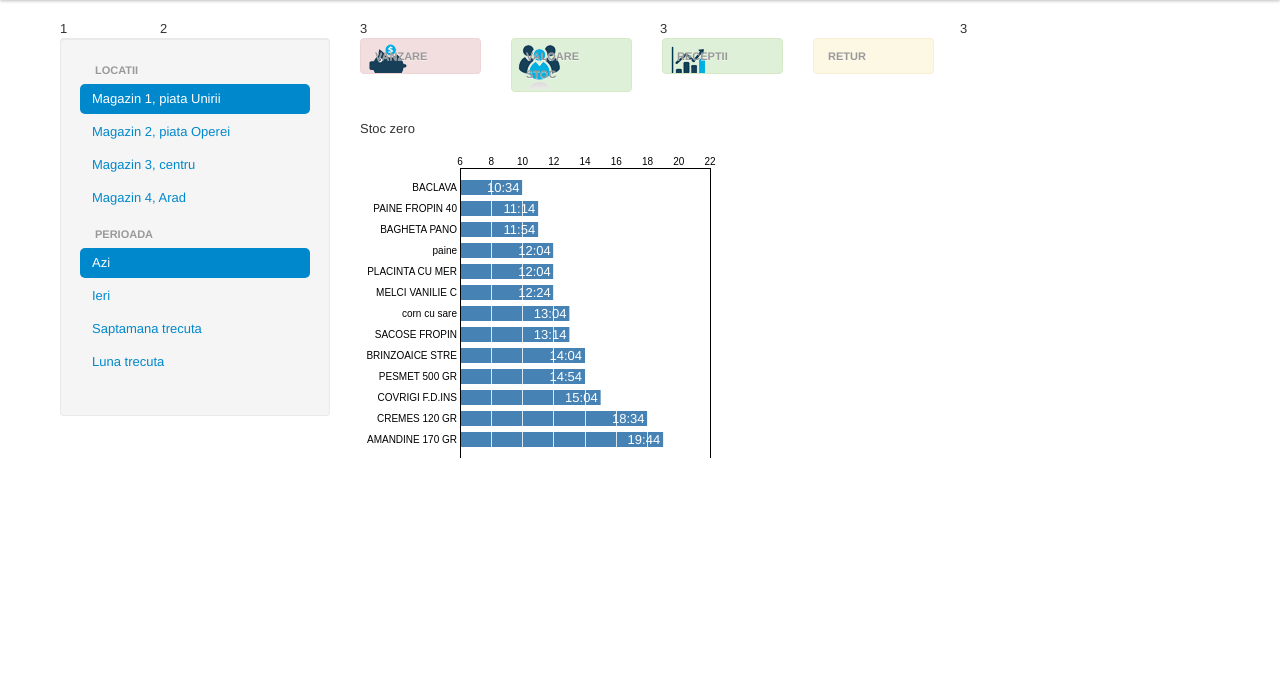
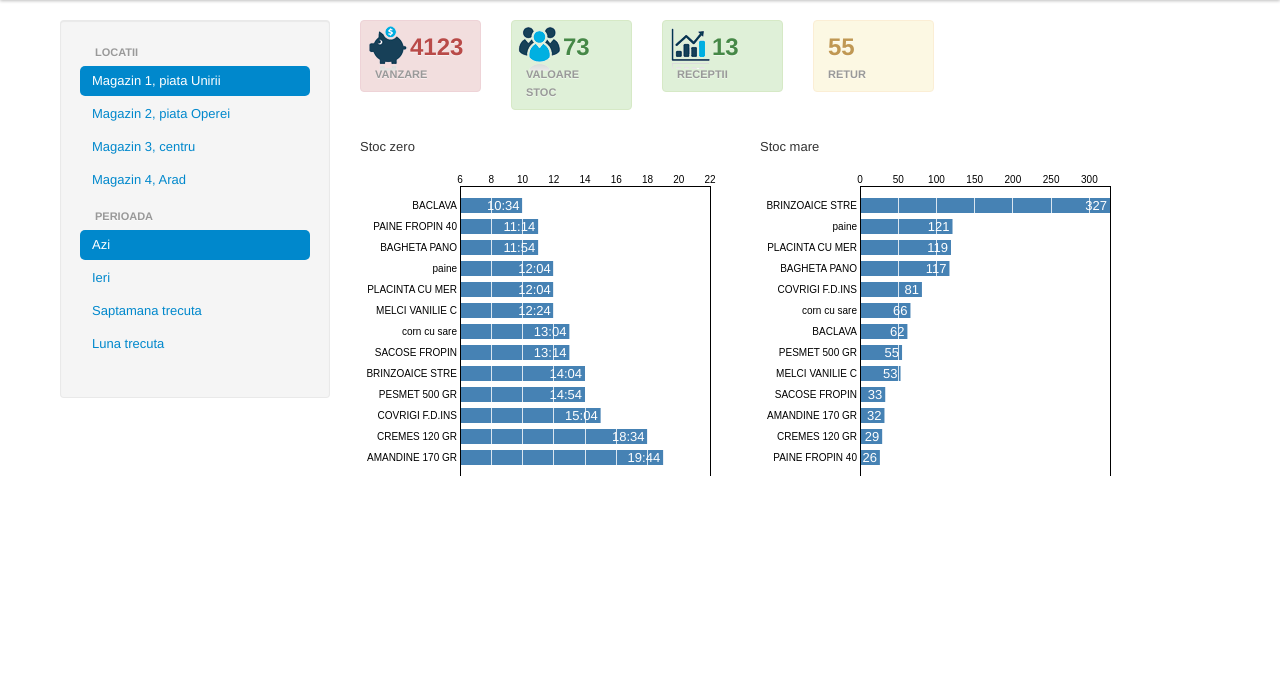
Before and after one commit to silviurusu/gesto, a Django app: template templates/stocuri.html in a window 1280 px wide. Shown: the part 40-715 px from the top of the page. Run offline with Django 3.2, Linux system fonts and the light colour scheme; the template is opened without the code that fills it, so the values that code supplies are empty.

Commit message:
grafic stoc mare

```diff
--- a/static/js/grafice.stocuri.js
+++ b/static/js/grafice.stocuri.js
@@ -22,6 +22,12 @@ var yAxis = d3.svg.axis()
     .tickSize(0);
 
 var svg = d3.select(".zeroStoc-chart").append("svg")
+    .attr("width", width + margin.right + margin.left)
+    .attr("height", height + margin.top + margin.bottom)
+    .append("g")
+    .attr("transform", "translate(" + margin.left + "," + margin.top + ")");
+
+var svg2 = d3.select(".stocMare-chart").append("svg")
     .attr("width", width + margin.right + margin.left)
     .attr("height", height + margin.top + margin.bottom)
     .append("g")
@@ -68,6 +74,47 @@ d3.csv("http://localhost:8000/static/js/stoczero.json", function(data) {
         .call(yAxis);
 });
 
+d3.csv("http://localhost:8000/static/js/stocmare.json", function(data) {
+
+    // Parse numbers, and sort by value.
+    data.forEach(function(d) {
+        d.value = +d.value;
+        d.name = d.name.substring(0,15);
+    });
+    data.sort(function(a, b) { return b.value - a.value; });
+
+    // Set the scale domain.
+    x.domain([0, d3.max(data, function(d){return d.value})]);
+    y.domain(data.map(function(d) { return d.name; }));
+
+    var bar = svg2.selectAll("g.bar")
+        .data(data)
+        .enter().append("g")
+        .attr("class", "bar")
+        .attr("transform", function(d) { return "translate(0," + y(d.name) + ")"; });
+
+    bar.append("rect")
+        .attr("width", function(d) { return x(d.value); })
+        .attr("height", y.rangeBand());
+
+    bar.append("text")
+        .attr("class", "value")
+        .attr("x", function(d) { return x(d.value); })
+        .attr("y", y.rangeBand() / 2)
+        .attr("dx", -3)
+        .attr("dy", ".35em")
+        .attr("text-anchor", "end")
+        .text(function(d) { return d.value; });
+
+    svg2.append("g")
+        .attr("class", "x axis")
+        .call(xAxis);
+
+    svg2.append("g")
+        .attr("class", "y axis")
+        .call(yAxis);
+
+});
 // Like d3.time.format, but faster.
 function parseDate(d) {
     return new Date(2011,
--- /dev/null
+++ b/static/js/stocmare.json
@@ -0,0 +1,14 @@
+datetimeNir,value,cod,name
+04010824,121,1,paine
+04010824,66,2,corn cu sare
+04010824,26,3,PAINE FROPIN 400 GR
+04010824,62,4,BACLAVA
+04010824,327,5,BRINZOAICE STREUSEL 100 GR
+04010824,81,6,COVRIGI F.D.INSIROPATI 100 GR.
+04010824,55,7,PESMET 500 GR
+04010824,33,8,SACOSE FROPIN
+04010824,29,9,CREMES 120 GR
+04010824,32,10,AMANDINE 170 GR.
+04010824,117,11,BAGHETA  PANO
+04010824,53,12,MELCI VANILIE CU UNT
+04010824,119,13,PLACINTA CU MERE 110 GR.
--- a/templates/base.html
+++ b/templates/base.html
@@ -72,13 +72,6 @@
       </div><!-- /header-->
 
       {% block content_title %}{% endblock %}
-      <div class="row show">
-        <div class="span1 ">1</div>
-        <div class="span2 ">2</div>
-        <div class="span3 ">3</div>
-        <div class="span3 ">3</div>
-        <div class="span3">3</div>
-      </div>
 
       {% block content %}{% endblock %}
 
--- a/templates/stocuri.html
+++ b/templates/stocuri.html
@@ -43,27 +43,30 @@
         <div class="span9">
             <div class="row">
                 <div class="piggy span1 table table-bordered alert alert-error piggy">
-                    <h2 id="valoarevanzari"></h2>
+                    <h2 id="valoarevanzari">4123</h2>
                     <h6>vanzare </h6>
                 </div>
                 <div class="people span1 table table-bordered alert alert-success">
-                    <h2 id="nrclienti"></h2>
+                    <h2 id="nrclienti">73</h2>
                     <h6>valoare stoc</h6>
                 </div>
                 <div class="grafic span1 table table-bordered alert alert-success">
-                    <h2 id="valoaremedie"></h2>
+                    <h2 id="valoaremedie">13</h2>
                     <h6>receptii</h6>
                 </div>
                 <div class="span1 table table-bordered alert">
-                    <h2></h2>
+                    <h2>55</h2>
                     <h6>retur</h6>
                 </div>
             </div>
             <div id="charts">
                 <div class="row">
 
-                    <div class="zeroStoc-chart span9">
+                    <div class="zeroStoc-chart span4">
                         <div class="title">Stoc zero</div>
+                    </div>
+                    <div class="stocMare-chart span4">
+                        <div class="title">Stoc mare</div>
                     </div>
 
                 </div>
```
